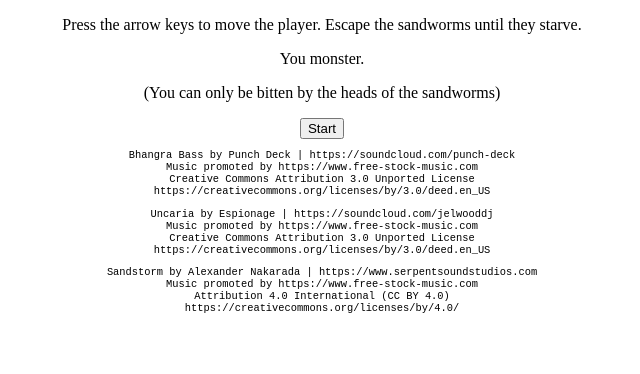
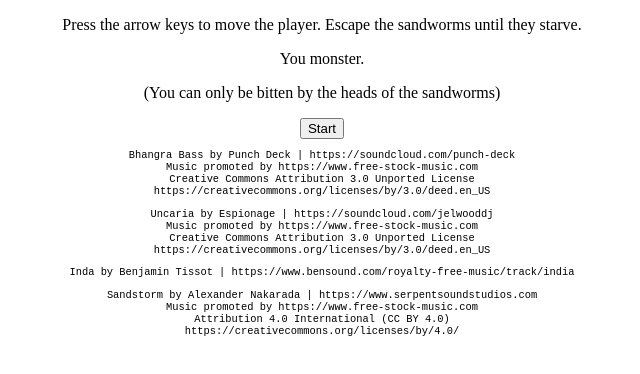
Before and after one commit to mrwensveen/Squiggly, a plain HTML site: page src/index.html in a window 1280 px wide. Shown: the whole page, without its empty margins (318-958 px from the left). Drawn offline with Linux system fonts and the light colour scheme.

Commit message:
Add attribution for music_03.mp3

```diff
--- a/src/index.html
+++ b/src/index.html
@@ -149,18 +149,25 @@ document.addEventListener("DOMContentLoaded", function() {
     <p>(You can only be bitten by the heads of the sandworms)</p>
     <button id="start">Start</button>
     <div class="licenses">
+<!-- music_01.mp3 -->
 <pre>
 Bhangra Bass by Punch Deck | https://soundcloud.com/punch-deck
 Music promoted by https://www.free-stock-music.com
 Creative Commons Attribution 3.0 Unported License
 https://creativecommons.org/licenses/by/3.0/deed.en_US
 </pre>
+<!-- music_02.mp3 -->
 <pre>
 Uncaria by Espionage | https://soundcloud.com/jelwooddj
 Music promoted by https://www.free-stock-music.com
 Creative Commons Attribution 3.0 Unported License
 https://creativecommons.org/licenses/by/3.0/deed.en_US
 </pre>
+<!-- music_03.mp3 -->
+<pre>
+Inda by Benjamin Tissot | https://www.bensound.com/royalty-free-music/track/india
+</pre>
+<!-- boss_01.mp3 -->
 <pre>
 Sandstorm by Alexander Nakarada | https://www.serpentsoundstudios.com
 Music promoted by https://www.free-stock-music.com
```
